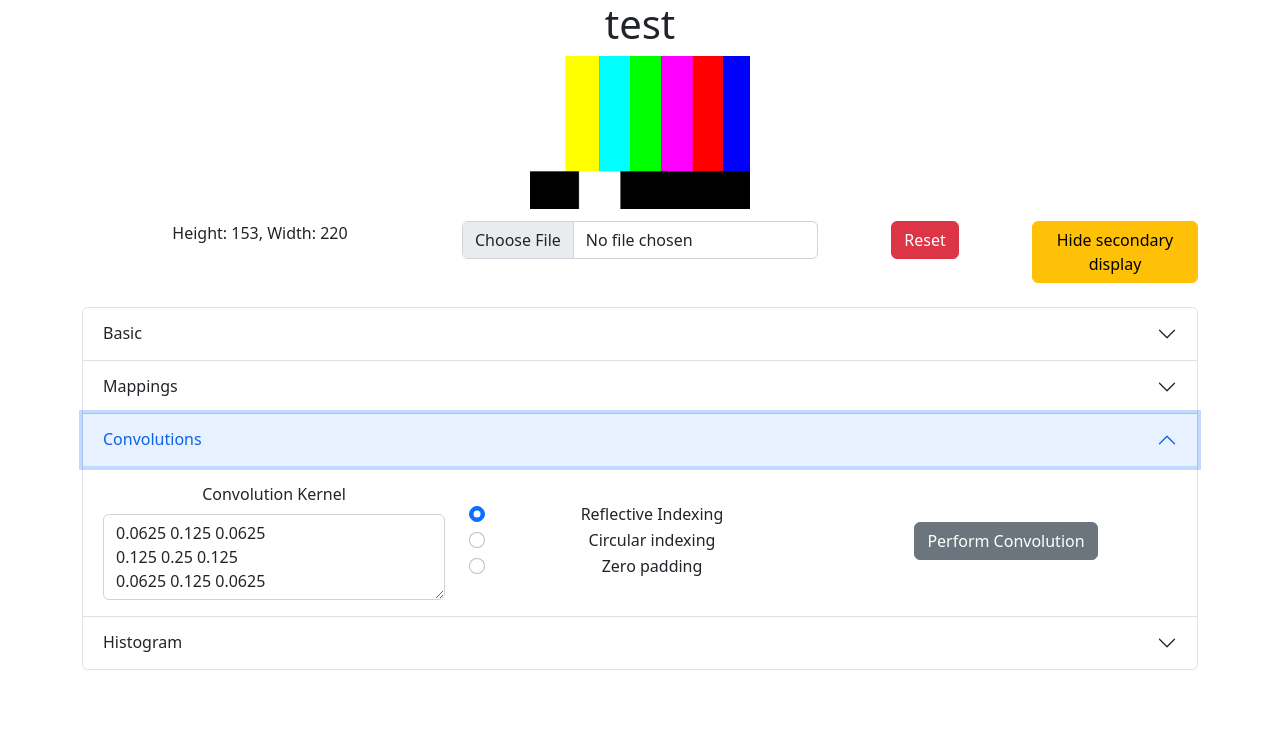
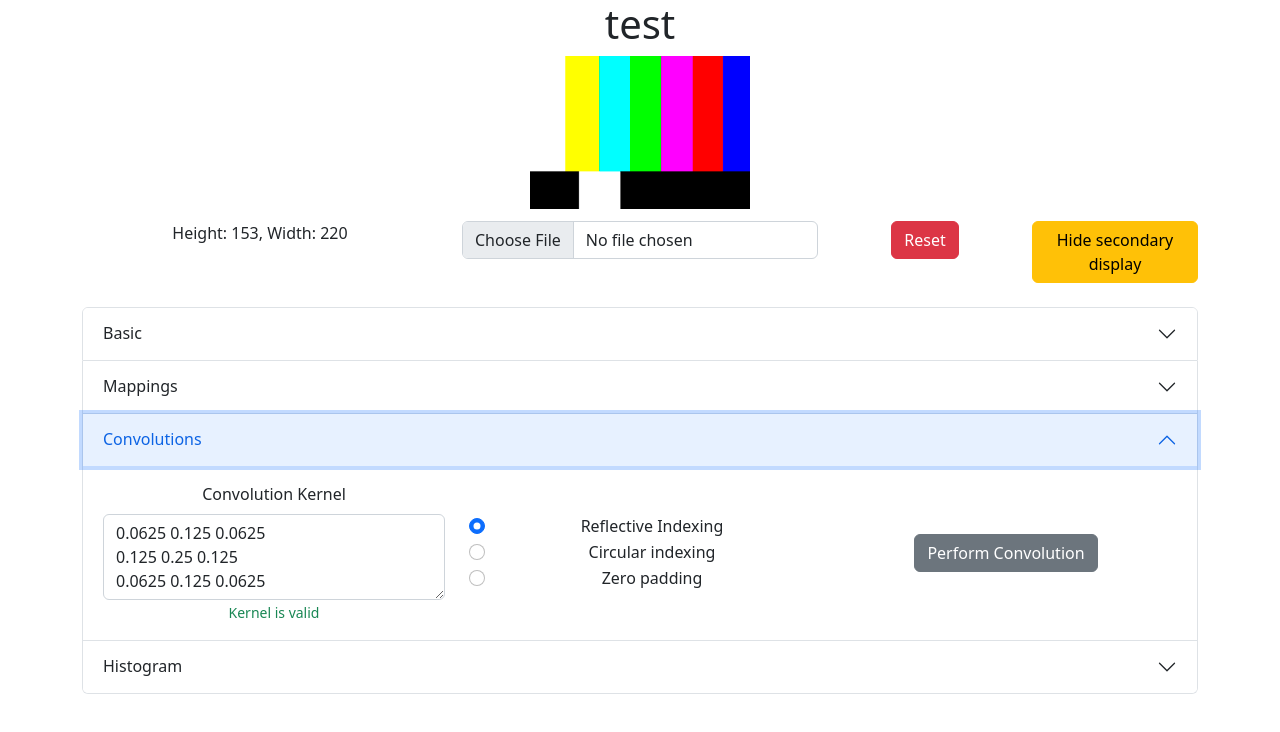
Before and after one commit to mdombrovsky/image-processing-toolkit, a React (Create React App) app: page / in a window 1280 px wide. Both pictures are taken after a click on the button "Convolutions". Shown: the top 732 px of the page. Built offline with nearby package versions, Linux system fonts and the light colour scheme.

Commit message:
Add valid kernel indicator

```diff
--- a/src/image_processor/ImageProcessor.tsx
+++ b/src/image_processor/ImageProcessor.tsx
@@ -69,6 +69,7 @@ const ModifyImage: React.FC = () => {
     const [red, setRed] = useState(155);
     const [green, setGreen] = useState(0);
     const [blue, setBlue] = useState(0);
+    const [validKernel, setValidKernel] = useState(true);
 
 
 
@@ -166,6 +167,10 @@ const ModifyImage: React.FC = () => {
     }
 
     function createMatrixFromString(input: string): number[][] {
+        if (input.trim() == "") {
+            return [];
+        }
+
         const rows = input.trim().split("\n");
 
         // Check that all rows have the same number of elements
@@ -199,9 +204,13 @@ const ModifyImage: React.FC = () => {
 
     function setMatrixFromString(input: string) {
         const matrix = createMatrixFromString(input);
+        console.log(matrix)
+
         if (matrix.length > 0 && matrix[0].length > 0) {
             setKernel(matrix);
-            console.log("setd")
+            setValidKernel(true);
+        } else {
+            setValidKernel(false);
         }
     }
 
@@ -500,6 +509,11 @@ const ModifyImage: React.FC = () => {
                                         <Form.Group>
                                             <Form.Label>Convolution Kernel</Form.Label>
                                             <Form.Control as="textarea" rows={3} defaultValue={matrixToString(defaultKernel)} onChange={(e) => { setMatrixFromString(e.target.value) }} />
+                                            {validKernel ? (
+                                                <Form.Text className="text-success">Kernel is valid</Form.Text>
+                                            ) : (
+                                                <Form.Text className="text-danger">Kernel is invalid</Form.Text>
+                                            )}
                                         </Form.Group>
                                     </Form>
                                 </Col>
@@ -532,7 +546,7 @@ const ModifyImage: React.FC = () => {
                                     </Form.Group>
                                 </Col>
                                 <Col>
-                                    <Button variant="secondary" onClick={() => console.log("todo")}>Perform Convolution</Button>
+                                    <Button variant="secondary" disabled={!validKernel} onClick={() => console.log("todo")}>Perform Convolution</Button>
 
                                 </Col>
                             </Row>
```
